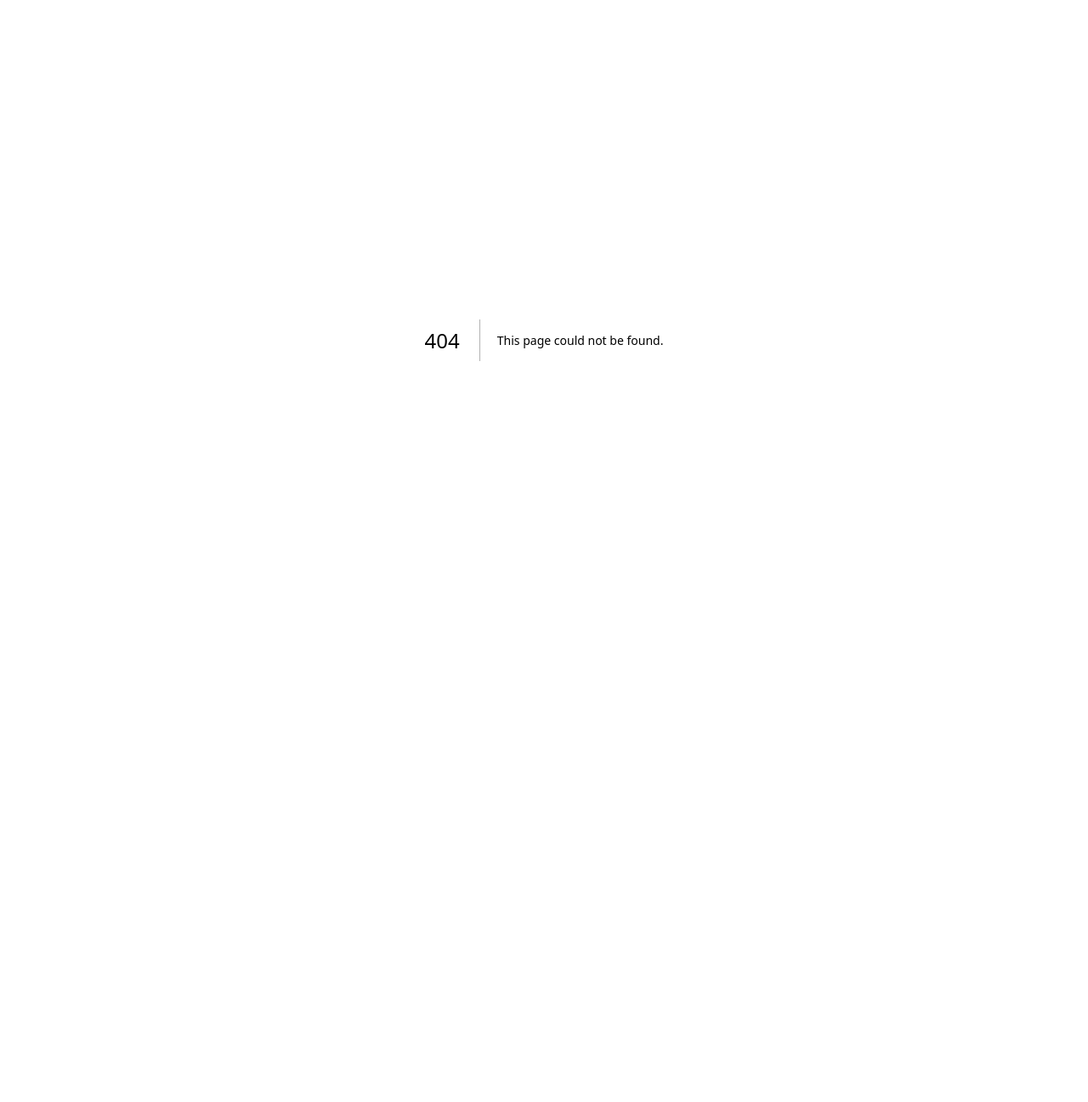
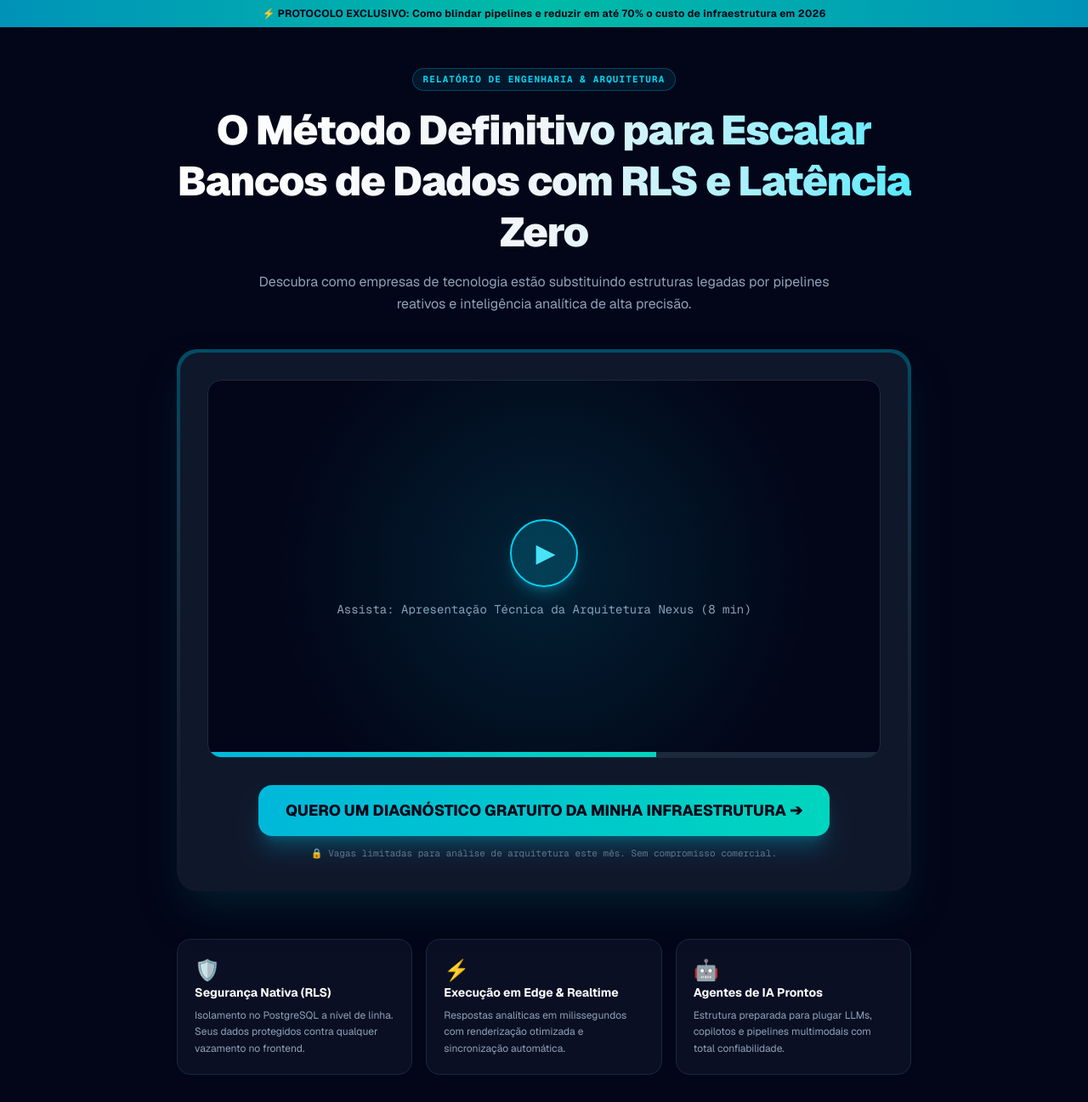
Before and after one commit to alexandrebgmt/landing-page-agentic, a Next.js app: page /presell in a window 1280 px wide. Before the commit this address had no page. Shown: the top 1297 px of the page at 85% size. Before the commit the page ends 800 px from the top, so only its background shows below. Built offline with nearby package versions, Linux system fonts and the light colour scheme.

Commit message:
feat: adicionar pagina presell e VSL de alta conversao

```diff
--- /dev/null
+++ b/src/app/presell/page.tsx
@@ -0,0 +1,155 @@
+'use client';
+
+import React, { useState } from 'react';
+import Link from 'next/link';
+
+export default function PresellPage() {
+  const [openFaq, setOpenFaq] = useState<number | null>(null);
+
+  const toggleFaq = (index: number) => {
+    setOpenFaq(openFaq === index ? null : index);
+  };
+
+  const faqs = [
+    {
+      q: "Para quem é indicado este diagnóstico de infraestrutura?",
+      a: "Para empresas, CTOs e líderes técnicos que operam com bancos de dados relacionais (PostgreSQL/MySQL), pipelines analíticos ou aplicações críticas que não podem sofrer com lentidão e vazamento de dados."
+    },
+    {
+      q: "Quanto tempo leva para receber o plano de ação?",
+      a: "Após o envio dos dados da sua arquitetura, nosso motor analítico processa o mapeamento e você recebe uma resposta estruturada em até 24 horas úteis."
+    },
+    {
+      q: "Preciso conceder acesso root ao meu banco de dados?",
+      a: "Não. A auditoria inicial é focada em modelagem lógica, volumetria, gargalos de queries e políticas de segurança RLS."
+    }
+  ];
+
+  return (
+    <div className="min-h-screen bg-slate-950 text-slate-100 font-sans antialiased selection:bg-cyan-500 selection:text-slate-950">
+
+      {/* Top Banner de Alerta / Urgência */}
+      <div className="bg-gradient-to-r from-cyan-600 via-teal-500 to-cyan-600 text-slate-950 py-2 px-4 text-center text-xs font-bold tracking-wide">
+        ⚡ PROTOCOLO EXCLUSIVO: Como blindar pipelines e reduzir em até 70% o custo de infraestrutura em 2026
+      </div>
+
+      <div className="max-w-4xl mx-auto px-4 py-12 space-y-10">
+
+        {/* Header / Headline Principal */}
+        <header className="text-center space-y-4">
+          <span className="inline-block text-[11px] font-mono font-bold uppercase tracking-widest px-3 py-1 rounded-full bg-cyan-500/10 text-cyan-400 border border-cyan-500/30">
+            Relatório de Engenharia & Arquitetura
+          </span>
+          <h1 className="text-3xl md:text-5xl font-black tracking-tight leading-tight bg-gradient-to-r from-white via-slate-100 to-cyan-300 bg-clip-text text-transparent">
+            O Método Definitivo para Escalar Bancos de Dados com RLS e Latência Zero
+          </h1>
+          <p className="text-slate-400 text-sm md:text-base max-w-2xl mx-auto leading-relaxed">
+            Descubra como empresas de tecnologia estão substituindo estruturas legadas por pipelines reativos e inteligência analítica de alta precisão.
+          </p>
+        </header>
+
+        {/* Video / VSL Container Mockup */}
+        <div className="relative rounded-3xl p-1 bg-gradient-to-b from-cyan-500/40 via-slate-800 to-slate-900 shadow-2xl shadow-cyan-950/60">
+          <div className="bg-slate-900 rounded-[22px] overflow-hidden p-4 md:p-8 space-y-6 text-center">
+
+            {/* Simulador de Player de Vídeo */}
+            <div className="relative aspect-video w-full rounded-2xl bg-slate-950 border border-slate-800 flex flex-col items-center justify-center overflow-hidden group cursor-pointer">
+              <div className="absolute inset-0 bg-[radial-gradient(circle_at_center,rgba(6,182,212,0.15)_0,transparent_70%)]" />
+
+              <div className="w-16 h-16 md:w-20 md:h-20 rounded-full bg-cyan-500/20 border-2 border-cyan-400 flex items-center justify-center text-cyan-300 text-2xl md:text-3xl pl-1 shadow-lg shadow-cyan-500/30 group-hover:scale-110 transition duration-300">
+                ▶
+              </div>
+
+              <span className="mt-4 text-xs md:text-sm font-mono text-slate-400">
+                Assista: Apresentação Técnica da Arquitetura Nexus (8 min)
+              </span>
+
+              {/* Barra de Progresso Simulada */}
+              <div className="absolute bottom-0 inset-x-0 h-1.5 bg-slate-800">
+                <div className="h-full w-2/3 bg-gradient-to-r from-cyan-500 to-teal-400" />
+              </div>
+            </div>
+
+            {/* Chamada para Ação (CTA) */}
+            <div className="space-y-3 pt-2">
+              <Link
+                href="/#contato"
+                className="inline-block w-full md:w-auto px-8 py-4 bg-gradient-to-r from-cyan-500 to-teal-400 hover:from-cyan-400 hover:to-teal-300 text-slate-950 font-extrabold text-base md:text-lg rounded-2xl shadow-xl shadow-cyan-500/25 transition transform active:scale-95"
+              >
+                QUERO UM DIAGNÓSTICO GRATUITO DA MINHA INFRAESTRUTURA ➔
+              </Link>
+              <p className="text-[11px] text-slate-500 font-mono">
+                🔒 Vagas limitadas para análise de arquitetura este mês. Sem compromisso comercial.
+              </p>
+            </div>
+          </div>
+        </div>
+
+        {/* 3 Pilares de Autoridade / Benefícios */}
+        <section className="grid grid-cols-1 md:grid-cols-3 gap-4 pt-4">
+          <div className="p-5 rounded-2xl bg-slate-900/60 border border-slate-800 space-y-2">
+            <span className="text-2xl">🛡️</span>
+            <h3 className="font-bold text-white text-sm">Segurança Nativa (RLS)</h3>
+            <p className="text-xs text-slate-400 leading-relaxed">
+              Isolamento no PostgreSQL a nível de linha. Seus dados protegidos contra qualquer vazamento no frontend.
+            </p>
+          </div>
+
+          <div className="p-5 rounded-2xl bg-slate-900/60 border border-slate-800 space-y-2">
+            <span className="text-2xl">⚡</span>
+            <h3 className="font-bold text-white text-sm">Execução em Edge & Realtime</h3>
+            <p className="text-xs text-slate-400 leading-relaxed">
+              Respostas analíticas em milissegundos com renderização otimizada e sincronização automática.
+            </p>
+          </div>
+
+          <div className="p-5 rounded-2xl bg-slate-900/60 border border-slate-800 space-y-2">
+            <span className="text-2xl">🤖</span>
+            <h3 className="font-bold text-white text-sm">Agentes de IA Prontos</h3>
+            <p className="text-xs text-slate-400 leading-relaxed">
+              Estrutura preparada para plugar LLMs, copilotos e pipelines multimodais com total confiabilidade.
+            </p>
+          </div>
+        </section>
+
+        {/* FAQ - Sanfona */}
+        <section className="bg-slate-900/40 border border-slate-800 rounded-3xl p-6 md:p-8 space-y-6">
+          <div className="text-center space-y-1">
+            <h2 className="text-xl font-bold text-white">Dúvidas Frequentes</h2>
+            <p className="text-xs text-slate-400">Respostas diretas sobre o diagnóstico técnico</p>
+          </div>
+
+          <div className="space-y-3">
+            {faqs.map((faq, idx) => (
+              <div
+                key={idx}
+                className="rounded-xl border border-slate-800 bg-slate-950/80 overflow-hidden"
+              >
+                <button
+                  onClick={() => toggleFaq(idx)}
+                  className="w-full text-left p-4 text-xs md:text-sm font-semibold text-white flex justify-between items-center hover:text-cyan-300 transition"
+                >
+                  <span>{faq.q}</span>
+                  <span className="text-cyan-400 font-mono text-base ml-2">
+                    {openFaq === idx ? '−' : '+'}
+                  </span>
+                </button>
+                {openFaq === idx && (
+                  <div className="p-4 pt-0 text-xs text-slate-400 border-t border-slate-900 leading-relaxed">
+                    {faq.a}
+                  </div>
+                )}
+              </div>
+            ))}
+          </div>
+        </section>
+
+        {/* Footer Minimalista */}
+        <footer className="text-center text-xs text-slate-600 font-mono pt-6 border-t border-slate-900">
+          NexusData Enterprise © 2026 • Engenharia de Dados & IA de Alta Precisão
+        </footer>
+
+      </div>
+    </div>
+  );
+}
```
